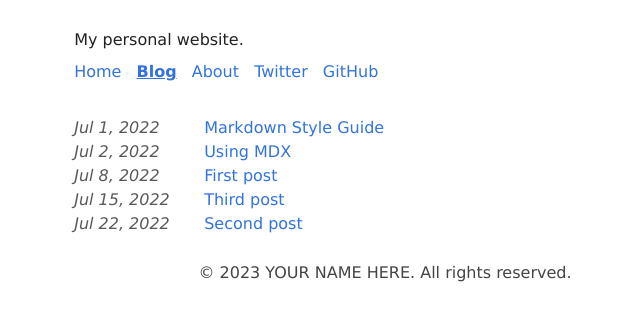
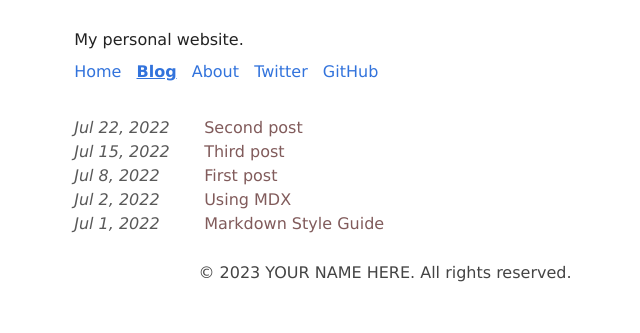
Before and after one commit to SindreKjelsrud/kjelsrud.dev, an Astro site: page /blog in a window 1280 px wide. Shown: the whole page, without its empty margins (255-895 px from the left). Built offline with nearby package versions, Linux system fonts and the light colour scheme; Astro itself is replaced by a stand-in of ours.

Commit message:
💄 sorts blogposts by newest + colorchange of link

```diff
--- a/src/pages/blog/index.astro
+++ b/src/pages/blog/index.astro
@@ -7,7 +7,7 @@
 import FormattedDate from '../../components/FormattedDate.astro';
 
 const posts = (await getCollection('blog')).sort(
-	(a, b) => a.data.pubDate.valueOf() - b.data.pubDate.valueOf()
+	(a, b) => b.data.pubDate.valueOf() - a.data.pubDate.valueOf()
 );
 ---
 
@@ -28,8 +28,8 @@
 				font-style: italic;
 				color: #595959;
 			}
-			ul li a:visited {
-				color: #8e32dc;
+			ul li a {
+				color: #815B5B;
 			}
 		</style>
 	</head>
```
